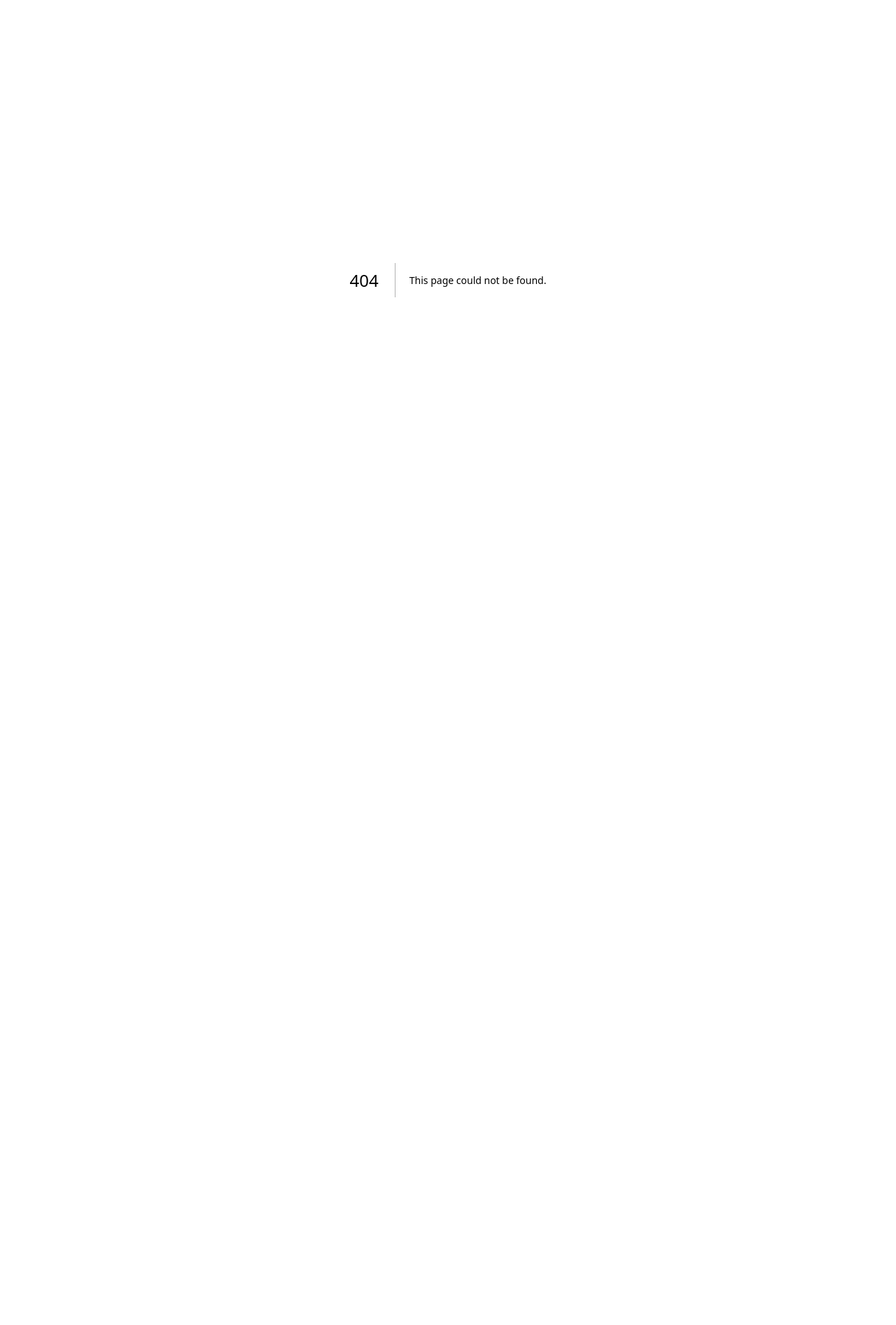
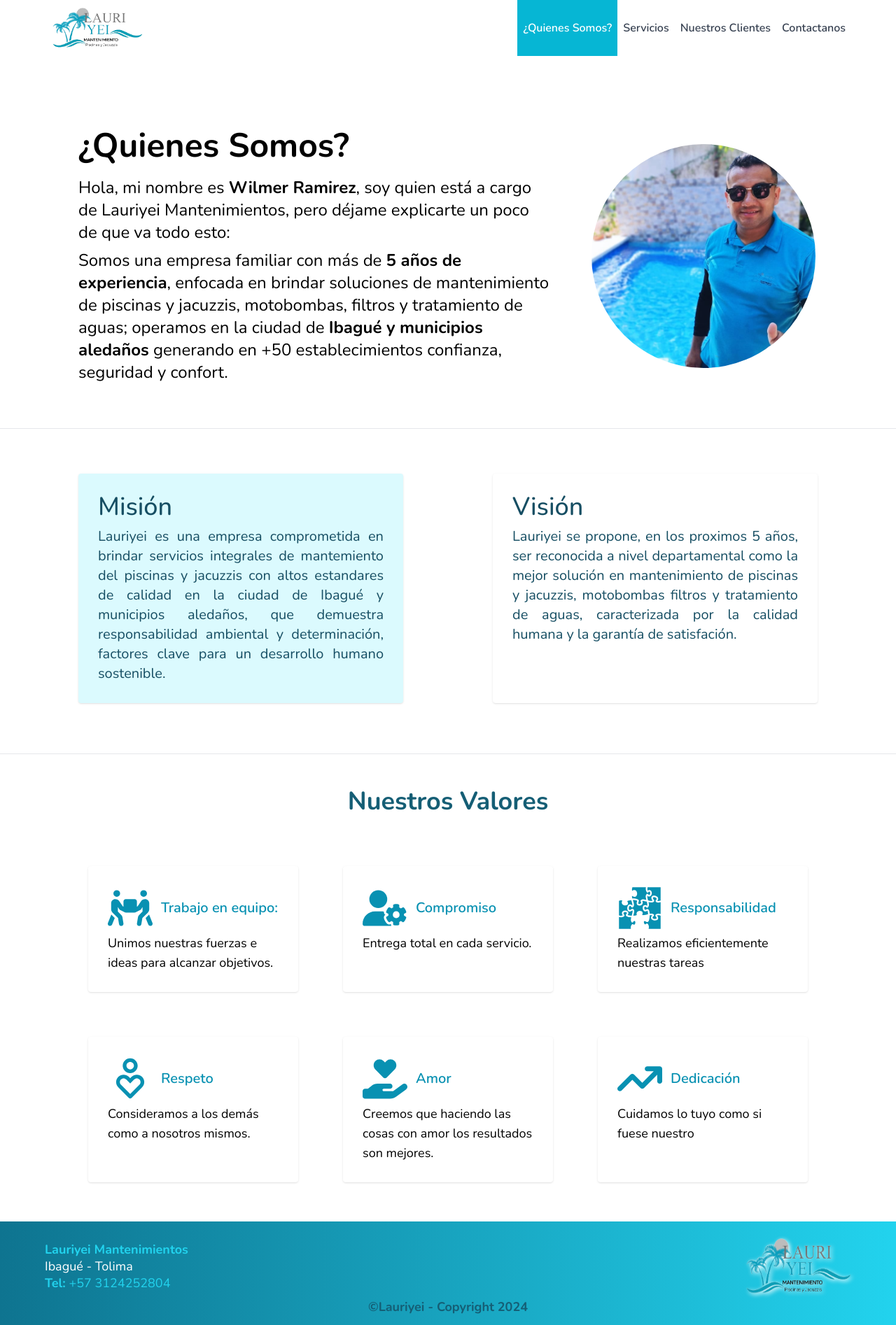
Before and after one commit to sebasmrl/lauriyei, a Next.js app: page /quienes-somos in a window 1280 px wide. Before the commit this address had no page. Shown: the whole page at 70% size. Before the commit the page ends 800 px from the top, so only its background shows below. Built offline with nearby package versions, Linux system fonts and the light colour scheme.

Commit message:
Added: quienesSomos page, footerComponent,MoralAndEthicalValueCard also modify root layout

```diff
--- a/src/app/layout.tsx
+++ b/src/app/layout.tsx
@@ -1,6 +1,7 @@
 import type { Metadata } from "next";
 import localFont from "next/font/local";
 import { Nunito } from '@next/font/google';
+import { Footer, Header } from "@/components";
 import "./globals.css";
 
 const geistSans = localFont({
@@ -38,7 +39,9 @@ export default function RootLayout({
       <body
         className={`${geistSans.variable} ${geistMono.variable} ${nunito.className} antialiased`}
       >
+        <Header />
         {children}
+        <Footer />
       </body>
     </html>
   );
--- a/src/app/page.tsx
+++ b/src/app/page.tsx
@@ -1,5 +1,4 @@
 import { ClientCard } from "@/components";
-import { Header } from "@/components/header/Header";
 import { Slider } from "@/components/slider/Slider";
 import { slideHomeData } from "@/staticdata";
 import Image from "next/image";
@@ -9,7 +8,7 @@ import Link from "next/link";
 export default function Home() {
   return (
     <div className="flex flex-col ">
-      <Header />
+
 
       <h1 className="text-center mt-20 font-bold text-5xl sm:text-5xl md:w-2/3 md:text-7xl text-gray-700 self-center movil:px-4 movil:mt-12">Mantenimiento de Piscinas y Jacuzzis</h1>
       <p className=" mt-8 mb-10 text-lg md:text-2xl md:w-2/3 text-center self-center text-pretty movil:px-4" >Somos una empresa líder en el mantenimiento de piscinas y jacuzzis que opera en la ciudad de <span className="font-bold">Ibagué</span> y <span className="font-bold">municipios aledaños</span>, trabajamos con piscinas privadas, publicas, conjuntos residenciales, casa quinta, constructoras y toda persona natural o jurídica que requiera de nuestros servicios profesionales.</p>
@@ -67,8 +66,8 @@ export default function Home() {
 
       <section className="flex flex-col movil:mx-4  mb-5 mt-5">
         <h2 className="self-center text-center  text-5xl font-semibold mb-5">Nuestros Clientes</h2>
-        <p className="tablet:text-center self-center text-xl tablet:text-2xl">Ya son mas de 50 empresas, clubes, conjuntos y personas que confian en nosotros</p>
-        <p className="tablet:text-center self-center text-xl tablet:text-2xl text-pretty mb-5">No esperes más y sé parte de esta gran familia</p>
+        <p className="tablet:text-center self-center text-xl tablet:text-2xl tablet:mx-0 movil:mx-3">Ya son mas de 50 empresas, clubes, conjuntos y personas que confian en nosotros</p>
+        <p className="tablet:text-center self-center text-xl tablet:text-2xl text-pretty mb-5 tablet:mx-0 movil:mx-3">No esperes más y sé parte de esta gran familia</p>
 
         {/* ClientCard  */}
         <div className="overflow-hidden movil:mx-4 tablet:mx-16">
@@ -92,7 +91,9 @@ export default function Home() {
         </Link>
       </section>
 
+
       <hr />
+
 
       <section className="flex flex-col tablet:flex-row  movil:mx-8  tablet:m-16 overflow-hidden justify-center mt-10 mb-16">
         <div className="flex flex-col justify-center cursor-default">
@@ -120,33 +121,7 @@ export default function Home() {
 
 
 
-      <footer className="flex flex-col bg-cyan-500 px-4 tablet:px-16 overflow-hidden w-full h-full pt-6 pb-3">
 
-        <div className="flex justify-between w-full items-center">
-          <div className="flex flex-col gap-0 tablet:text-lg -space-y-1 text-white ">
-            <h3>
-              Lauriyei Mantenimientos
-            </h3>
-            <p> Ibagué - Tolima</p>
-            <p><span className="text-cyan-100">Tel:</span> +57 3124252804</p>
-
-          </div>
-
-          <Image
-          className="h-[55px] w-[90px] tablet:h-[80px] tablet:w-[150px]"
-            src={"/assets/logo-lauriyei-sin-fondo.png"}
-            alt={"logo lauriyei"}
-            width={225}
-            height={150}
-            style={{
-                filter: "drop-shadow(2px 2px 3px #ffffff)",
-              }}
-          />
-        </div>
-
-        <p className="self-center text-cyan-800 tablet:text-lg font-bold pt-1">©Lauriyei - Copyright 2024</p>
-
-      </footer>
     </div>
   );
 }
--- /dev/null
+++ b/src/app/quienes-somos/page.tsx
@@ -0,0 +1,103 @@
+import { MoralAndEthicalValueCard } from "@/components";
+import Image from "next/image";
+import { FaArrowTrendUp, FaHandHoldingHeart, FaPeopleCarryBox, FaUserGear } from "react-icons/fa6";
+import { GiPuzzle } from "react-icons/gi";
+import { RiEmpathizeLine } from "react-icons/ri";
+//tu felicidad nuestra garantia
+export default function QuienesSomos() {
+    return (
+        <div className="flex flex-col ">
+
+            <div className="flex movil:flex-col tablet:flex-row mt-16 movil:mx-4 tablet:mx-16 gap-2 justify-center items-center tablet:mt-10">
+
+                <div className="flex flex-col justify-center w-full py-10 tablet:py-16 tablet:pl-12 movil:order-2 tablet:order-2">
+                    <h1 className="font-bold text-4xl tablet:text-5xl mb-5 text-center tablet:text-left">¿Quienes Somos?</h1>
+                    <p className="text-xl tablet:text-2xl mb-2 text-pretty">Hola, mi nombre es <span className="font-bold">Wilmer Ramirez</span>, soy quien está a cargo de Lauriyei Mantenimientos,
+                        pero déjame explicarte un poco de que va todo esto:
+                    </p>
+                    <p className="text-xl tablet:text-2xl">
+                        Somos una empresa familiar con más de <span className="font-bold"> 5 años de experiencia</span>,
+                        enfocada en brindar soluciones de mantenimiento de piscinas y jacuzzis, motobombas, filtros y tratamiento de aguas;
+                        operamos en la ciudad de <span className="font-bold">Ibagué y municipios aledaños</span> generando
+                        en +50 establecimientos confianza, seguridad y confort.
+                    </p>
+                </div>
+
+
+
+                <div className="flex justify-center tablet:w-[60%] items-center movil:order-1   tablet:order-2">
+                    <div className="h-80 w-80 rounded-full overflow-hidden relative ">
+                        <Image
+                            src={"/assets/generics/wilmer-ramirez-1.jpg"}
+                            alt={"Imagen Wilmer Ramirez"}
+                            width={200}
+                            height={200}
+                            style={{ objectFit: 'cover', width: '100%', height: '100%', transform: 'translate(-20px, -15px)', scale: '1.3' }}
+                        />
+                    </div>
+
+                    {/* <Image
+                        className="absolute top-0 left-0"
+                        src={"/"}
+                        alt=""
+                        width={200}
+                        height={200}
+                    /> */}
+                </div>
+            </div>
+
+
+            <hr />
+            <br />
+            <br />
+
+
+            <section className="flex tablet:mt-4 movil:mx-4 tablet:mx-16 tablet:px-12 justify-between movil:gap-16 tablet:gap-32 movil:flex-col tablet:flex-row">
+
+                <div className="flex flex-col w-full  bg-cyan-200 bg-opacity-40 rounded p-7 text-cyan-900 shadow">
+                    <div className="flex items-center">
+                        <h2 className="text-4xl font-medium mb-2">Misión</h2>
+                    </div>
+                    <p className="text-xl text-justify ">
+                        Lauriyei es una empresa comprometida en brindar servicios integrales
+                        de mantemiento del piscinas y jacuzzis con altos estandares de calidad en la ciudad de Ibagué
+                        y municipios aledaños, que demuestra responsabilidad ambiental y determinación,
+                        factores clave para un desarrollo humano sostenible.
+                    </p>
+                </div>
+
+                <div className="flex flex-col w-full   rounded p-7 text-cyan-900 shadow">
+                    <div className="flex items-center">
+                        <h2 className="text-4xl font-medium mb-2">Visión</h2>
+                    </div>
+                    <p className="text-xl text-justify">
+                        Lauriyei se propone, en los proximos 5 años, ser reconocida a nivel departamental
+                        como la mejor solución en mantenimiento de piscinas y jacuzzis, motobombas filtros
+                        y tratamiento de aguas, caracterizada por la calidad humana y la garantía de satisfación.
+                    </p>
+                </div>
+            </section>
+
+            <br/>
+            <br/>
+            <br/>
+            <hr/>
+
+            <section className="flex flex-col mx-16 movil:mt-10 tablet:mt-2 mb-14">
+                <h2 className="text-4xl font-bold text-center mb-8 text-cyan-800 tablet:py-10 rounded">Nuestros Valores</h2>
+
+                <div className="flex movil:gap-8 tablet:gap-16 flex-wrap justify-center">
+                    <MoralAndEthicalValueCard title={"Trabajo en equipo:"} description={"Unimos nuestras fuerzas e ideas para alcanzar objetivos."} icon={<FaPeopleCarryBox className="h-16 w-16"/>} />
+                    <MoralAndEthicalValueCard title={"Compromiso"} description={"Entrega total en cada servicio."} icon={<FaUserGear className="h-16 w-16"/>} />
+                    <MoralAndEthicalValueCard title={"Responsabilidad"} description={"Realizamos eficientemente nuestras tareas"} icon={<GiPuzzle className="h-16 w-16"/>} />
+                    <MoralAndEthicalValueCard title={"Respeto"} description={"Consideramos a los demás como a nosotros mismos."} icon={<RiEmpathizeLine className="h-16 w-16"/>} />
+                    <MoralAndEthicalValueCard title={"Amor"} description={"Creemos que haciendo las cosas con amor los resultados son mejores."} icon={<FaHandHoldingHeart  className="h-16 w-16"/>} />
+                    <MoralAndEthicalValueCard title={"Dedicación"} description={"Cuidamos lo tuyo como si fuese nuestro"} icon={<FaArrowTrendUp  className="h-16 w-16"/>} />
+                </div>
+            </section>
+
+
+
+        </div>
+    )
+}
--- a/src/components/client-card/ClientCard.tsx
+++ b/src/components/client-card/ClientCard.tsx
@@ -24,7 +24,7 @@ export const ClientCard = ({title, description, url="/nuestros-clientes", imgUrl
         <Link href={url} className=" inline-flex items-center px-3 py-2 text-sm font-medium text-center text-white bg-cyan-400 rounded-lg hover:bg-cyan-600 focus:ring-4 focus:outline-none focus:ring-blue-300 ">
             Ir a Visitarlos
              <svg className="rtl:rotate-180 w-3.5 h-3.5 ms-2" aria-hidden="true" xmlns="http://www.w3.org/2000/svg" fill="none" viewBox="0 0 14 10">
-                <path stroke="currentColor" stroke-linecap="round" stroke-linejoin="round" stroke-width="2" d="M1 5h12m0 0L9 1m4 4L9 9"/>
+                <path stroke="currentColor" strokeLinecap="round" strokeLinejoin="round" strokeWidth="2" d="M1 5h12m0 0L9 1m4 4L9 9"/>
             </svg>
         </Link>
     </div>
--- /dev/null
+++ b/src/components/footer/Footer.tsx
@@ -0,0 +1,34 @@
+import Image from 'next/image'
+import React from 'react'
+
+export const Footer = () => {
+  return (
+    <footer className="flex flex-col bg-gradient-to-r from-cyan-700 to-cyan-400  bg-opacity-60 px-4 tablet:px-16 overflow-hidden w-full h-full pt-6 pb-3">
+
+        <div className="flex justify-between w-full items-center">
+          <div className="flex flex-col gap-0 tablet:text-lg -space-y-1 text-cyan-400 ">
+            <h3 className='font-bold'>
+              Lauriyei Mantenimientos
+            </h3>
+            <p className='text-white'> Ibagué - Tolima</p>
+            <p className=''><span className="font-bold">Tel:</span> +57 3124252804</p>
+
+          </div>
+
+          <Image
+          className="h-[55px] w-[90px] tablet:h-[80px] tablet:w-[150px]"
+            src={"/assets/logo-lauriyei-sin-fondo.png"}
+            alt={"logo lauriyei"}
+            width={225}
+            height={150}
+            style={{
+                filter: "drop-shadow(2px 2px 3px #ffffff)",
+              }}
+          />
+        </div>
+
+        <p className="self-center text-cyan-800 tablet:text-lg font-bold pt-1">©Lauriyei - Copyright 2024</p>
+
+      </footer>
+  )
+}
--- a/src/components/index.ts
+++ b/src/components/index.ts
@@ -1 +1,5 @@
+export { MoralAndEthicalValueCard } from "./moral-ethical-value-card/MoralAndEthicalValueCard";
+export { Footer } from "./footer/Footer";
+export { Slider } from "./slider/Slider";
+export { Header } from "./header/Header";
 export { ClientCard } from "./client-card/ClientCard";
--- /dev/null
+++ b/src/components/moral-ethical-value-card/MoralAndEthicalValueCard.tsx
@@ -0,0 +1,19 @@
+import { GiPuzzle } from "react-icons/gi"
+
+interface Props{
+  title:string;
+  description:string;
+  icon: React.ReactNode
+}
+
+export const MoralAndEthicalValueCard = ({title, description, icon}:Props) => {
+  return (
+    <div className="flex flex-col  p-7 w-[300px]  rounded  shadow">
+      <div className="flex items-center gap-3 text-cyan-600">
+        { icon }
+        <h3 className="text-xl font-semibold text-cyan-600">{title}</h3>
+      </div>
+      <p className="text-lg mt-1">{ description} </p>
+    </div>
+  )
+}
```
Also changed, not shown: public/assets/generics/wilmer-ramirez-1.jpg (added).
